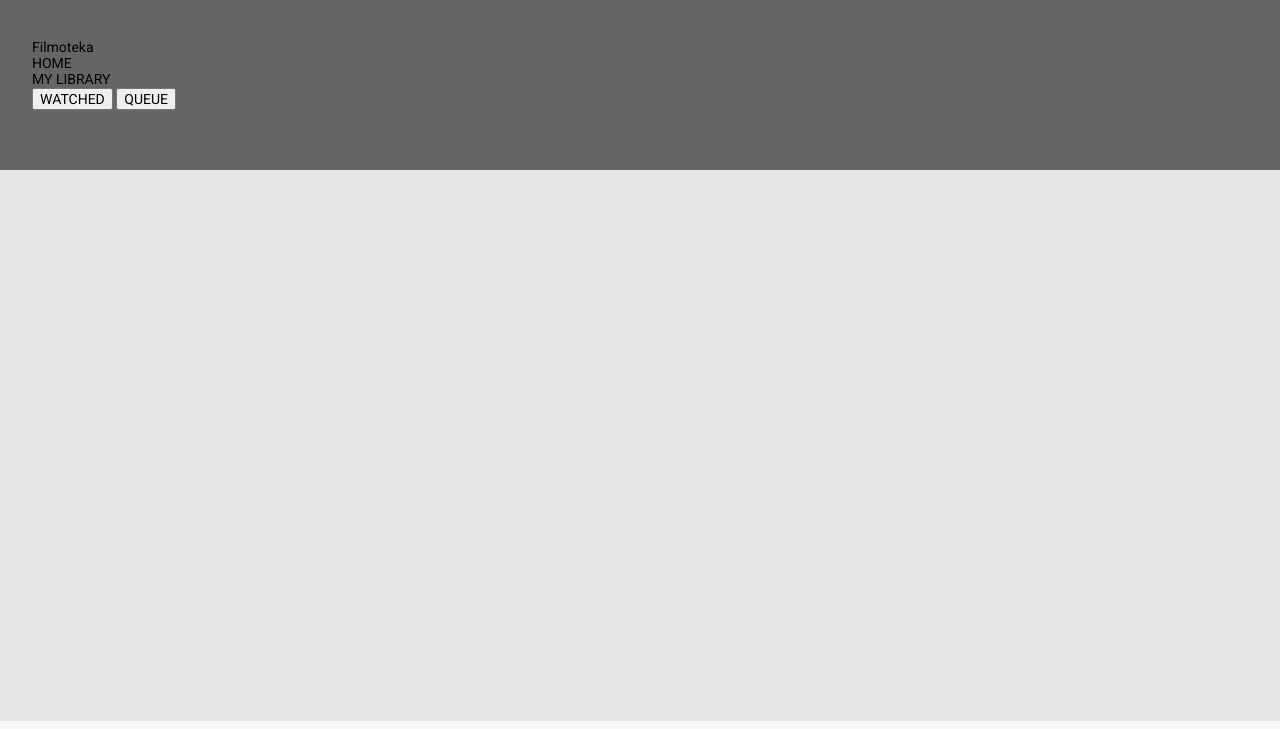
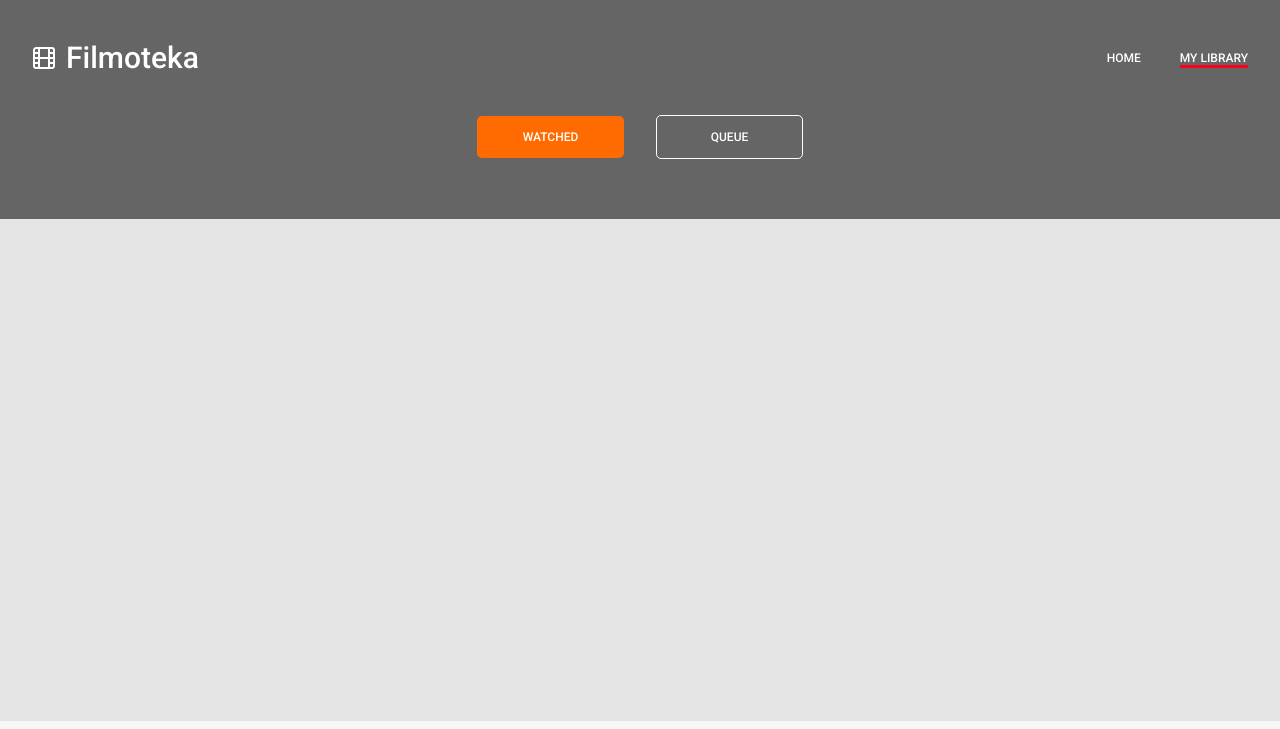
Before and after one commit to vlmakh/goit-team-project-02, a website built with Parcel: page src/library.html in a window 1280 px wide. Shown: the top 729 px of the page. Built offline with nearby package versions, Linux system fonts and the light colour scheme.

Commit message:
додає стилі

```diff
--- a/src/partials/_header-lib.html
+++ b/src/partials/_header-lib.html
@@ -1,26 +1,35 @@
-<header class="header header-lib">
-  <div class="container header-container">
+<header class="header-lib">
+  <div class="container header-lib__container">
+    <div class="header-lib__flex">
       <a href="./index.html" class="logo link">
         <!-- <img src="./" alt="Icon logo" /> -->
+        <svg class="icon-film" width="24" height="24">
+          <use href="./images/icons.svg#icon-film"></use>
+        </svg>
         <span class="logo__label">Filmoteka</span>
       </a>
-    <nav class="header-nav">
-      <ul class="nav-list list">
-        <li class="header-nav__item">
-          <a href="./index.html" class="header-nav__link link">HOME</a>
+      <nav class="header-lib__nav">
+        <ul class="header-lib__list list">
+          <li class="header-lib__item">
+            <a href="./index.html" class="header-lib__link link">HOME</a>
           </li>
-        <li class="header-nav__item">
+          <li class="header-lib__item">
             <a
               href="./library.html"
-            class="header-nav__link header-nav__link--current link"
+              class="header-lib__link header-lib__link--current link"
             >
               MY LIBRARY</a
             >
           </li>
         </ul>
       </nav>
+    </div>
     <div class="header-lib-button">
-      <button type="button" class="header-movie-button" data-id="watched-btn">
+      <button
+        type="button"
+        class="header-movie-button header-movie-button--active"
+        data-id="watched-btn"
+      >
         WATCHED
       </button>
       <button type="button" class="header-movie-button" data-id="queue-btn">
--- a/src/sass/components/_header-lib.scss
+++ b/src/sass/components/_header-lib.scss
@@ -1,16 +1,34 @@
-.header {
-  padding-top: 40px;
-  padding-bottom: 62px;
+.container {
+  // mobile screen
+  padding-left: 20px;
+  padding-right: 20px;
+  margin-left: auto;
+  margin-right: auto;
 
+  // breakpoint 320px for mobile screen
+  @media screen and (min-width: 320px) {
+    width: 320px;
+  }
+
+  // breakpoint 768px for tablet screen
   @media screen and (min-width: 768px) {
-    padding-top: 40px;
-    padding-bottom: 60px;
+    padding-left: 32px;
+    padding-right: 32px;
+    width: 768px;
+  }
+
+  // breakpoint 1280px for desktop screen
+  @media screen and (min-width: 1280px) {
+    width: 1280px;
   }
 }
+
 .header-lib {
   max-width: 1280px;
   margin-left: auto;
   margin-right: auto;
+  padding-top: 40px;
+  padding-bottom: 62px;
 
   background-repeat: no-repeat;
   background-position: center;
@@ -34,6 +52,9 @@
   }
 
   @media screen and (min-width: 768px) {
+    padding-top: 40px;
+    padding-bottom: 60px;
+
     background-image: linear-gradient(
         to right,
         rgba(0, 0, 0, 0.56),
@@ -72,27 +93,135 @@
   }
 }
 
-.container {
-  // mobile screen
-  padding-left: 20px;
-  padding-right: 20px;
-  margin-left: auto;
+.header-lib__container {
+  //
+}
+
+.header-lib__flex {
+  margin-bottom: 60px;
+
+  display: flex;
+  align-items: center;
+
+  @media screen and (min-width: 768px) {
+    margin-bottom: 40px;
+  }
+}
+
+.logo {
   margin-right: auto;
 
-  // breakpoint 320px for mobile screen
-  @media screen and (min-width: 320px) {
-    width: 320px;
+  display: inline-flex;
+  align-items: center;
+
+  @media screen and (min-width: 768px) {
+    gap: 10px;
+  }
+}
+
+.logo__label {
+  display: none;
+
+  color: $color-header;
+  font-weight: 500;
+  font-size: 30px;
+  line-height: 1.17;
+  text-align: center;
+
+  @media screen and (min-width: 768px) {
+    display: block;
+  }
+}
+
+.header-lib__nav {
+  //
+}
+
+.header-lib__list {
+  display: flex;
+  align-items: center;
+  flex-wrap: wrap;
+  column-gap: 39px;
+
+  color: $color-header;
+
+  font-weight: 500;
+  font-size: 12px;
+  line-height: 1.17;
+  text-align: center;
+  text-transform: uppercase;
+
+  @media screen and (min-width: 768px) {
+    column-gap: 40px;
   }
 
-  // breakpoint 768px for tablet screen
+  @media screen and (min-width: 1280px) {
+    column-gap: 39px;
+  }
+}
+
+.header-lib__link {
+  display: block;
+}
+
+.header-lib__link--current {
+  position: relative;
+
+  &::after {
+    position: absolute;
+    left: 0;
+    bottom: -3px;
+    content: '';
+    display: block;
+    width: 100%;
+    height: 3px;
+    background-color: $color-link-underline;
+  }
+}
+
+.header-lib-button {
+  display: flex;
+  justify-content: center;
+  align-items: center;
+  flex-wrap: wrap;
+  gap: 20px;
+
   @media screen and (min-width: 768px) {
-    padding-left: 32px;
-    padding-right: 32px;
-    width: 768px;
+    column-gap: 32px;
+  }
+}
+
+.header-movie-button {
+  padding-top: 14px;
+  padding-right: 36px;
+  padding-bottom: 12px;
+  padding-left: 36px;
+  min-width: 130px;
+
+  display: inline-block;
+
+  color: $color-header;
+  background-color: transparent;
+  border: 1px solid $color-header;
+  border-radius: 5px;
+
+  font-weight: 500;
+  font-size: 12px;
+  line-height: 1.33;
+  // align-items: center;
+  // text-align: center;
+  text-transform: uppercase;
+
+  @media screen and (min-width: 768px) {
+    min-width: 152px;
   }
 
-  // breakpoint 1280px for desktop screen
   @media screen and (min-width: 1280px) {
-    width: 1280px;
+    min-width: 147px;
   }
 }
+
+.header-movie-button--active {
+  border: none;
+  background-color: $color-accent-sec;
+}
```
Also changed, not shown: src/images/header-lib/icon-film.svg (added), src/images/icons.svg (added). Lines whose indentation alone changed are shown as unchanged.
